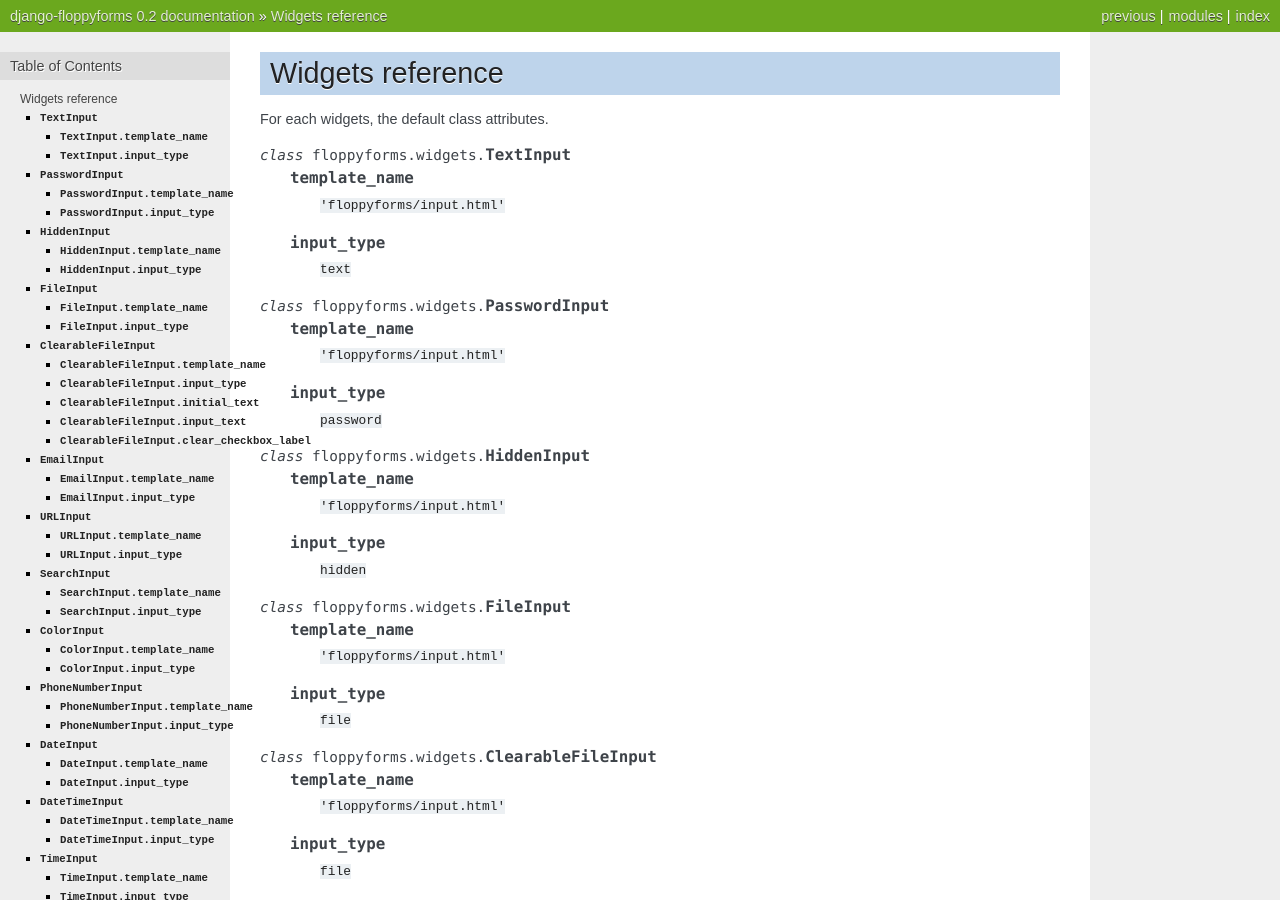
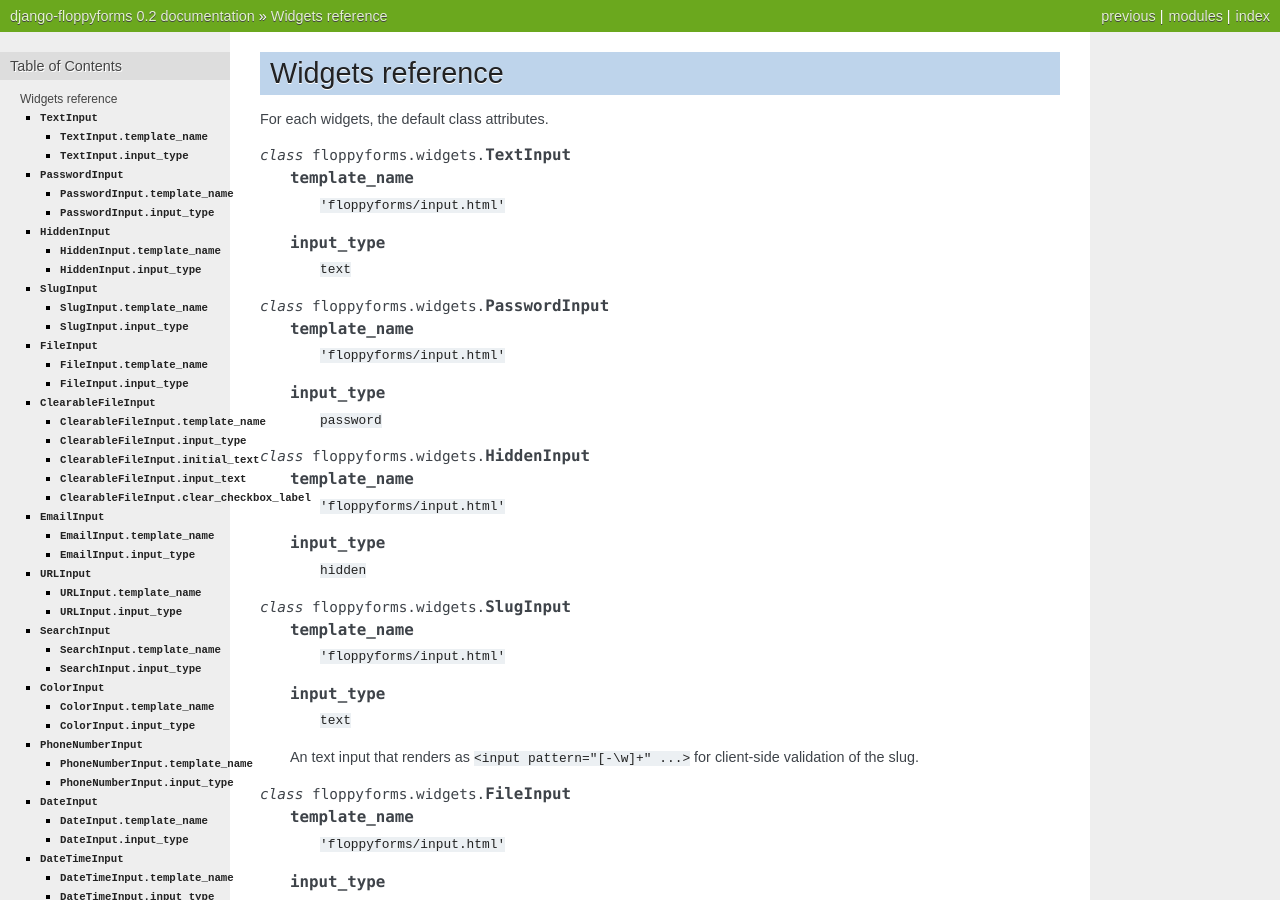
Before and after one commit to jazzband/django-floppyforms, a Sphinx documentation site: the page built from docs/widgets-reference.rst, in a window 1280 px wide and 900 px high. Built offline with Sphinx 7.4.7, drawn with Linux system fonts in a browser that asks for light colours.

Commit message:
Added a SlugInput to the widgets ref. Whitespace cleanup.

```diff
--- a/docs/widgets-reference.rst
+++ b/docs/widgets-reference.rst
@@ -35,6 +35,19 @@
     .. attribute:: HiddenInput.input_type
 
         ``hidden``
+
+.. class:: SlugInput
+
+    .. attribute:: SlugInput.template_name
+
+        ``'floppyforms/input.html'``
+
+    .. attribute:: SlugInput.input_type
+
+        ``text``
+
+    An text input that renders as ``<input pattern="[-\w]+" ...>`` for
+    client-side validation of the slug.
 
 .. class:: FileInput
 
```
